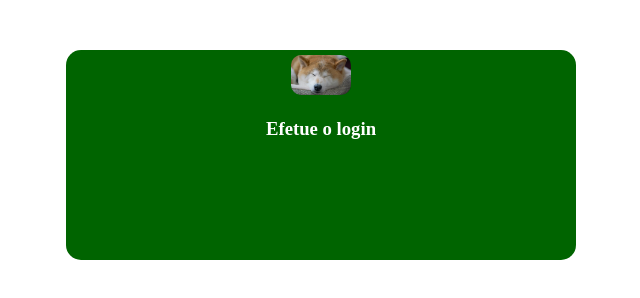
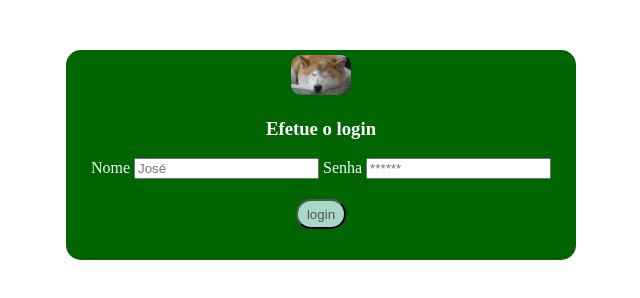
Before and after one commit to Wesley-afk/coisas_em_sala, a plain HTML site: page 12-bordes.html in a window 1280 px wide. Shown: the whole page, without its empty margins (319-959 px from the left). Drawn offline with Linux system fonts and the light colour scheme.

Commit message:
estudar css em casa

```diff
--- a/12-bordes.html
+++ b/12-bordes.html
@@ -21,12 +21,31 @@
         #login h3{
             color: white;
         }
+        #btn-login{
+            margin-top: 20px;
+            background-color: rgb(168, 216, 200);
+            height: 30px;
+            width: 50px;
+            border-radius: 15px;
+            color: rgb(82, 83, 79);
+        }
+        .a{
+            color: aliceblue;
+        }
+        .b{
+            color: aliceblue;
+        }
     </style>
 </head>
 <body>
     <div id="login">
         <img src="./img/shiba.jpg" alt="shiba">
         <h3>Efetue o login</h3>
+        <label class="a"for="nome">Nome</label>
+        <input placeholder="José" id="nome" type="text">
+        <label class="b"for="senha">Senha</label>
+        <input placeholder="******" type="password" id="senha">
+        <input id="btn-login" type="submit" value="login">
     </div>
 </body>
 </html>
```
